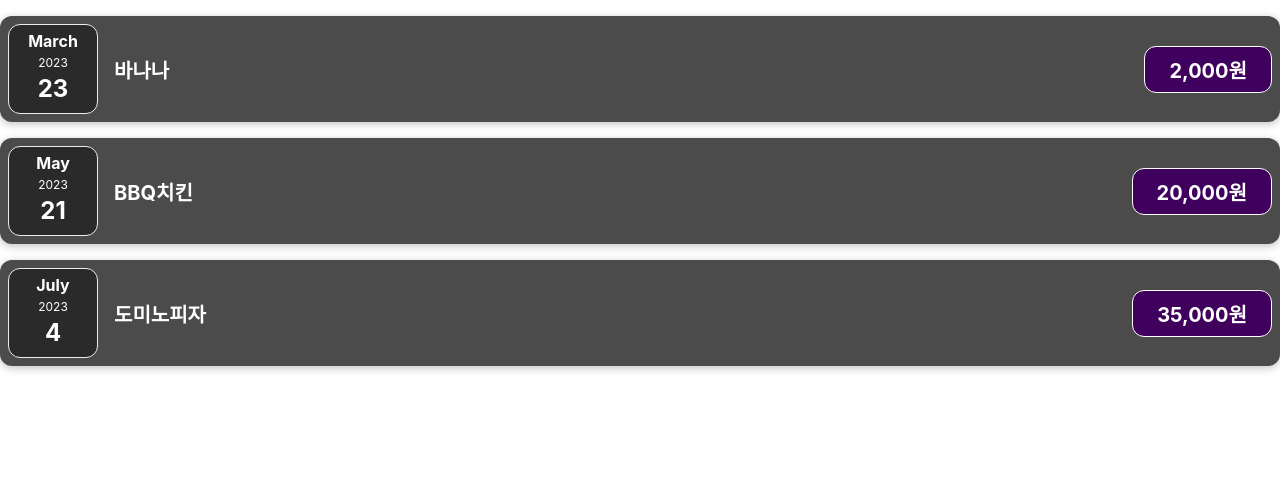
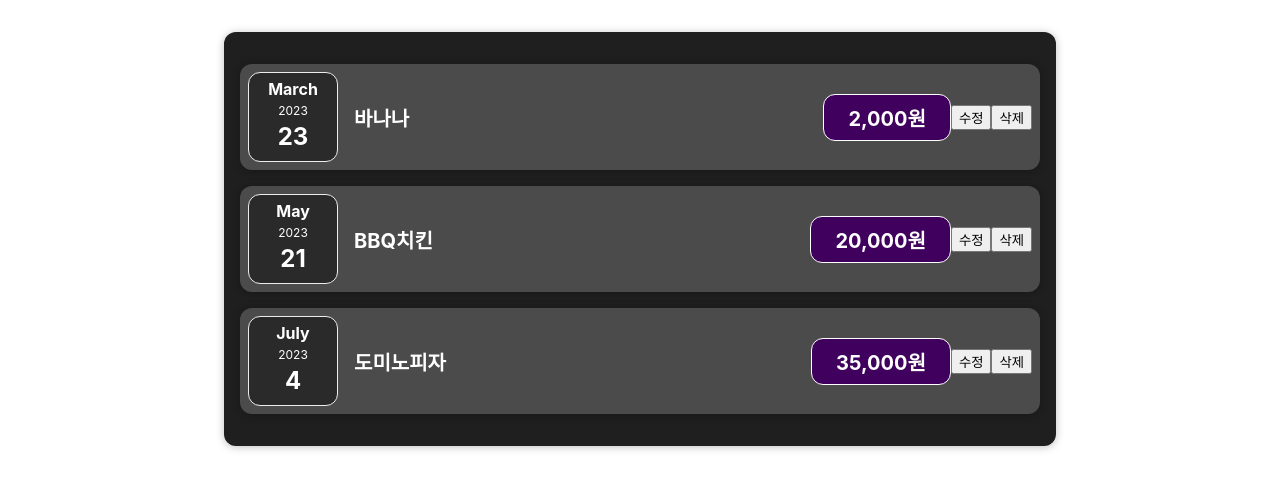
Before and after one commit to thf0128/react-basic-study202310, a React (Create React App) app: page / in a window 1280 px wide. Shown: the top 490 px of the page. Built offline with nearby package versions, Linux system fonts and the light colour scheme.

Commit message:
6. useState 기초

```diff
--- a/src/App.js
+++ b/src/App.js
@@ -1,6 +1,8 @@
 import React from 'react';
 import './App.css';
 import ExpenseItem from './components/ExpenseItem';
+import Expenses from './components/Expenses';
+import Hello from './Hello';
 
 const App = () => {
   //지출 항목 객체 배열
@@ -23,23 +25,11 @@
     },
   ];
 
+  console.log('App 실행!');
+
   return (
     <>
-      <ExpenseItem
-        title={expenses[0].title}
-        price={expenses[0].price}
-        date={expenses[0].date}
-      />
-      <ExpenseItem
-        title={expenses[1].title}
-        price={expenses[1].price}
-        date={expenses[1].date}
-      />
-      <ExpenseItem
-        title={expenses[2].title}
-        price={expenses[2].price}
-        date={expenses[2].date}
-      />
+      <Expenses items={expenses} />
     </>
   );
 };
--- /dev/null
+++ b/src/Hello.js
@@ -0,0 +1,18 @@
+import React from 'react';
+import Card from './components/UI/Card';
+
+const Hello = (props) => {
+  console.log('Hello Component!');
+  console.log(props);
+
+  return (
+    <Card className='rectangle'>
+      <div>
+        {props.children}
+        Hello React!
+      </div>
+    </Card>
+  );
+};
+
+export default Hello;
--- a/src/components/ExpenseItem.js
+++ b/src/components/ExpenseItem.js
@@ -1,15 +1,19 @@
-import React from 'react';
+import React, { useState } from 'react';
 // css 로딩
 import './ExpenseItem.css';
 import ExpenseDate from './ExpenseDate';
+import Card from './UI/Card';
 
 const ExpenseItem = ({ title, price: propsPrice, date }) => {
-  // console.log(props);
+  // let itemTitle = title;
 
-  // const price = 99999;
-  // const expenseDate = date;
-  // const expenseTitle = title;
-  // const expensePrice = price;
+  // 값이 변경되어 화면에 반영되어야 하는 값들은
+  // useState 훅을 통해 상태변수로 관리한다.
+
+  // useState는 배열을 리턴하는데
+  // 첫번째 요소는 관리할 상태값
+  // 두번째 요소는 상태값을 변경하는 setter 함수
+  const [itemTitle, setItemTitle] = useState(title);
 
   // 1자리 숫자를 2자리수로 변환하는 함수
   const make2digit = (text) => {
@@ -28,14 +32,42 @@
   // 숫자를 원화표기법으로 바꾸기
   const formattedPrice = new Intl.NumberFormat('ko-KR').format(propsPrice);
 
+  const clickHandler = (e) => {
+    // itemTitle = '안녕';
+    // console.log(itemTitle);
+    // state로 관리하는 변수는 반드시 setter로만 변경하셔야 합니다.
+    // setItemTitle((snapshot) => {
+    //   console.log(`snapshot: ${snapshot}`);
+    //   //메롱이 새로운 값이 되며 기존 스냅샷과 다를 경우
+    //   //화면을 리렌더링하고 같을 경우 리렌더링 하지 않는다.
+    //   return '메롱';
+    // });
+
+    setItemTitle('메롱');
+  };
+
   return (
-    <div className='expense-item'>
+    <Card className='expense-item'>
       <ExpenseDate date={date} />
       <div className='expense-item__description'>
-        <h2>{title}</h2>
+        <h2>{itemTitle}</h2>
         <div className='expense-item__price'>{formattedPrice}원</div>
       </div>
-    </div>
+      <button
+        id='btn'
+        onClick={clickHandler}
+      >
+        수정
+      </button>
+      <button
+        id='btn'
+        onClick={(e) => {
+          console.log('삭제!');
+        }}
+      >
+        삭제
+      </button>
+    </Card>
   );
 };
 
--- /dev/null
+++ b/src/components/Expenses.css
@@ -0,0 +1,9 @@
+.expenses {
+  padding: 1rem;
+  background-color: rgb(31, 31, 31);
+  margin: 2rem auto;
+  width: 50rem;
+  max-width: 95%;
+  border-radius: 12px;
+  box-shadow: 0 1px 8px rgba(0, 0, 0, 0.25);
+}
--- /dev/null
+++ b/src/components/Expenses.js
@@ -0,0 +1,27 @@
+import React from 'react';
+import ExpenseItem from './ExpenseItem';
+import './Expenses.css';
+
+const Expenses = ({ items: expenses }) => {
+  return (
+    <div className='expenses'>
+      <ExpenseItem
+        title={expenses[0].title}
+        price={expenses[0].price}
+        date={expenses[0].date}
+      />
+      <ExpenseItem
+        title={expenses[1].title}
+        price={expenses[1].price}
+        date={expenses[1].date}
+      />
+      <ExpenseItem
+        title={expenses[2].title}
+        price={expenses[2].price}
+        date={expenses[2].date}
+      />
+    </div>
+  );
+};
+
+export default Expenses;
--- /dev/null
+++ b/src/components/UI/Card.css
@@ -0,0 +1,4 @@
+.card {
+  border-radius: 12px;
+  box-shadow: 0 1px 8px rgba(0, 0, 0, 0.25);
+}
--- /dev/null
+++ b/src/components/UI/Card.js
@@ -0,0 +1,9 @@
+import React from 'react';
+import './Card.css';
+
+const Card = ({ children, className }) => {
+  const madeClass = 'card ' + className;
+  return <div className={madeClass}>{children}</div>;
+};
+
+export default Card;
```
Also changed, not shown: .eslintrc.json.
